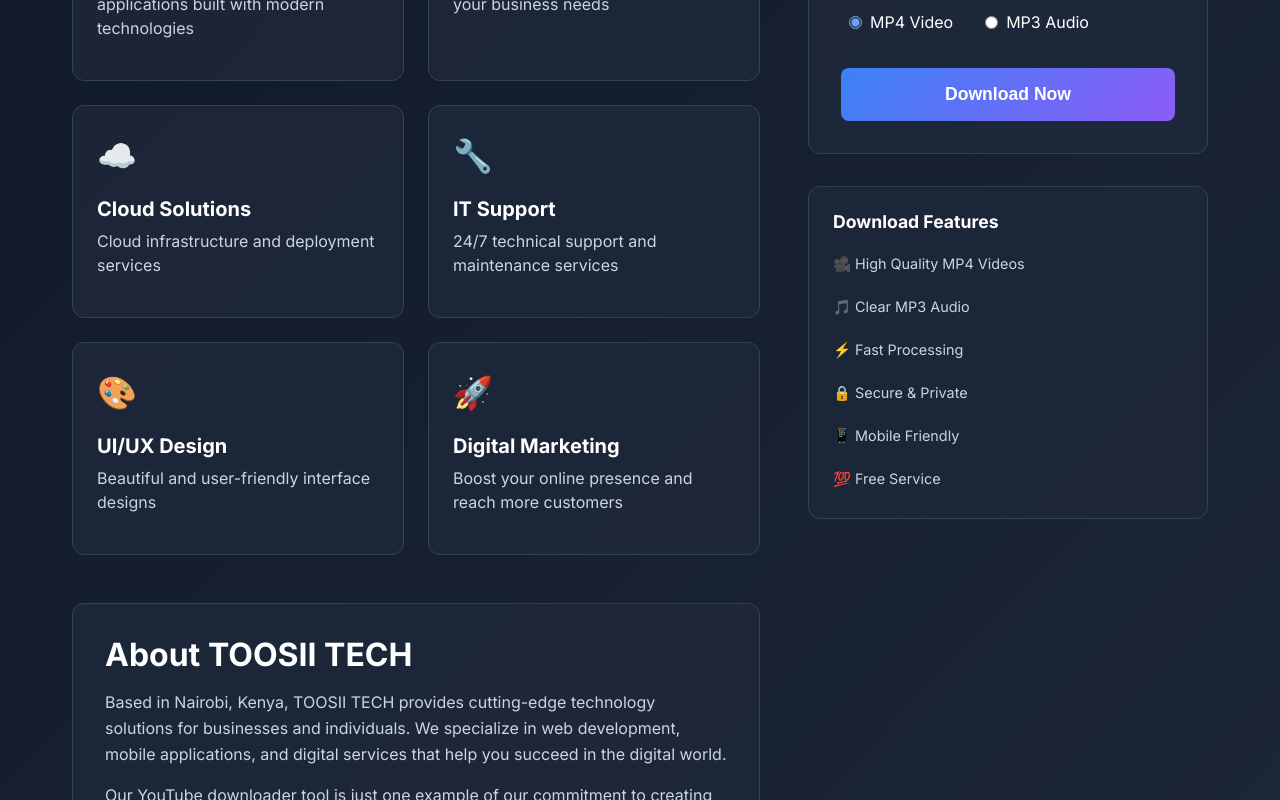
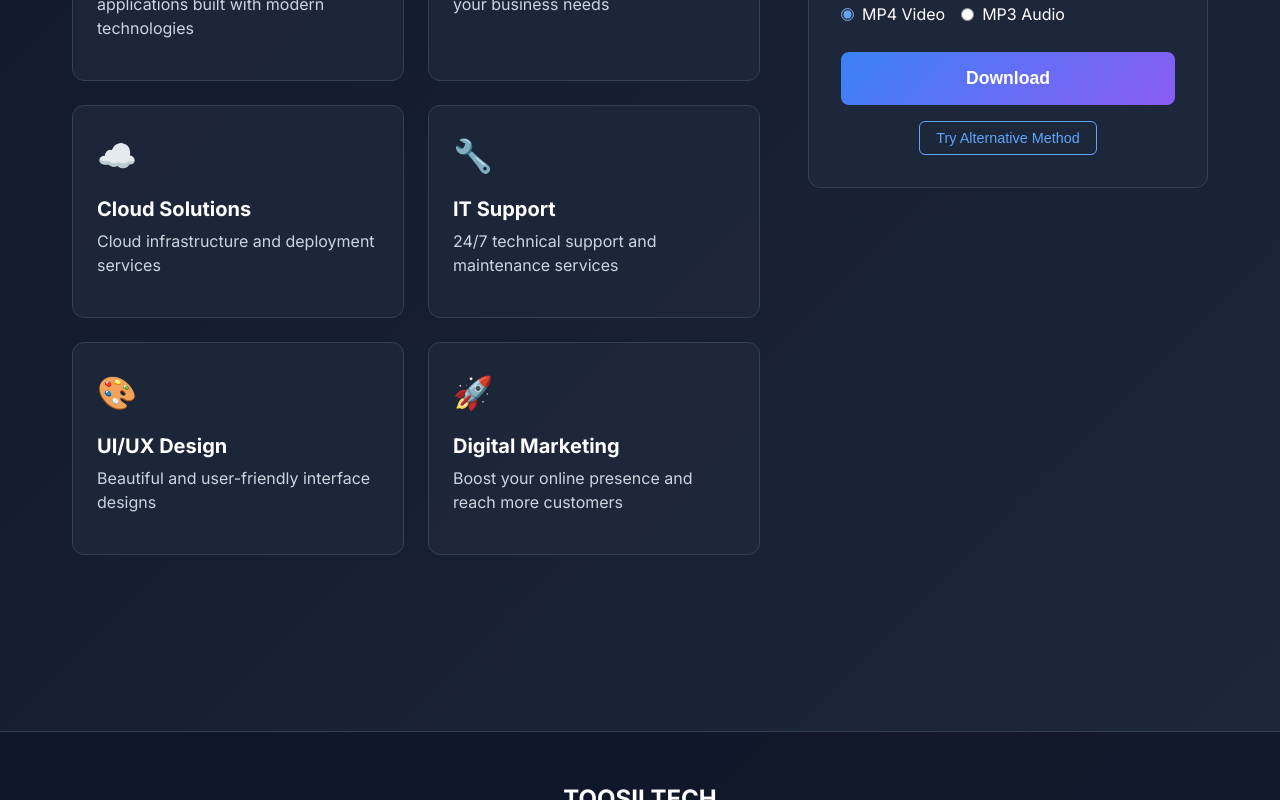
Before and after one commit to TOOSII102/BASE-WEB-APP2, a Next.js app: page / in a window 1280 px wide. Shown: the part 540-1340 px from the top of the page. Built offline with nearby package versions, Linux system fonts and the light colour scheme.

Commit message:
Update page.js

```diff
--- a/app/page.js
+++ b/app/page.js
@@ -34,33 +34,107 @@ export default function Home() {
     setResult(null)
 
     try {
-      // Construct the API URL with parameters
+      // Option 1: Direct API call (might have CORS issues)
       const apiUrl = `https://casper-tech-apis.vercel.app/api/yt-dl?url=${encodeURIComponent(url.trim())}&type=${downloadType}`
+
+      console.log('Making request to:', apiUrl)
 
       const response = await fetch(apiUrl, {
         method: 'GET',
         headers: {
+          'Accept': 'application/json',
           'Content-Type': 'application/json',
         },
+        mode: 'cors', // Try with cors mode
+      })
+
+      // Check if response is ok
+      if (!response.ok) {
+        const errorText = await response.text()
+        console.error('API response not OK:', response.status, errorText)
+        throw new Error(`Server error: ${response.status}`)
+      }
+
+      const data = await response.json()
+      console.log('API response:', data)
+
+      if (data.error) {
+        throw new Error(data.error)
+      }
+
+      if (!data.downloadUrl && !data.url) {
+        throw new Error('No download URL received from server')
+      }
+
+      // Format the response
+      setResult({
+        downloadUrl: data.downloadUrl || data.url,
+        title: data.title || 'YouTube Video',
+        duration: data.duration || 'N/A',
+        quality: data.quality || 'High',
+        size: data.size || 'N/A',
+        type: downloadType
+      })
+
+    } catch (err) {
+      console.error('Download error:', err)
+
+      // More specific error messages
+      if (err.name === 'TypeError' && err.message.includes('Failed to fetch')) {
+        setError('Network error: Cannot connect to download service. Please check your internet connection or try again later.')
+      } else if (err.message.includes('CORS')) {
+        setError('Cross-origin request blocked. Please try using our alternative download method.')
+      } else {
+        setError(err.message || 'Failed to process download. Please try again.')
+      }
+    } finally {
+      setLoading(false)
+    }
+  }
+
+  // Alternative download handler using proxy
+  const handleDownloadWithProxy = async (e) => {
+    e.preventDefault()
+
+    if (!url.trim()) {
+      setError('Please enter a YouTube URL')
+      return
+    }
+
+    setLoading(true)
+    setError('')
+    setResult(null)
+
+    try {
+      // Use your own API route as proxy
+      const response = await fetch('/api/download', {
+        method: 'POST',
+        headers: {
+          'Content-Type': 'application/json',
+        },
+        body: JSON.stringify({
+          url: url.trim(),
+          type: downloadType
+        }),
       })
 
       const data = await response.json()
 
       if (!response.ok) {
-        throw new Error(data.error || data.message || 'Failed to download video')
+        throw new Error(data.error || 'Download failed')
       }
 
-      // Format the response based on the API structure
       setResult({
-        downloadUrl: data.downloadUrl || data.url,
+        downloadUrl: data.downloadUrl,
         title: data.title || 'YouTube Video',
         duration: data.duration,
         quality: data.quality,
         size: data.size,
         type: downloadType
       })
+
     } catch (err) {
-      setError(err.message || 'An error occurred while processing your request')
+      setError(err.message || 'Download failed. Please try again.')
     } finally {
       setLoading(false)
     }
@@ -72,6 +146,33 @@ export default function Home() {
     setResult(null)
     setError('')
   }
+
+  // Create a proxy API route in your Next.js app
+  // Create this file: pages/api/download.js
+  /*
+  export default async function handler(req, res) {
+    if (req.method !== 'POST') {
+      return res.status(405).json({ error: 'Method not allowed' });
+    }
+
+    const { url, type } = req.body;
+
+    try {
+      const apiUrl = `https://casper-tech-apis.vercel.app/api/yt-dl?url=${encodeURIComponent(url)}&type=${type}`;
+
+      const response = await fetch(apiUrl);
+      const data = await response.json();
+
+      if (!response.ok) {
+        throw new Error(data.error || 'Download failed');
+      }
+
+      res.status(200).json(data);
+    } catch (error) {
+      res.status(500).json({ error: error.message });
+    }
+  }
+  */
 
   return (
     <>
@@ -207,18 +308,8 @@ export default function Home() {
                     padding: '1.5rem',
                     borderRadius: '12px',
                     border: '1px solid #334155',
-                    transition: 'transform 0.2s',
-                    cursor: 'pointer'
-                  }}
-                  onMouseEnter={(e) => {
-                    e.currentTarget.style.transform = 'translateY(-5px)'
-                    e.currentTarget.style.borderColor = '#60a5fa'
-                  }}
-                  onMouseLeave={(e) => {
-                    e.currentTarget.style.transform = 'translateY(0)'
-                    e.currentTarget.style.borderColor = '#334155'
-                  }}
-                  >
+                    transition: 'transform 0.2s'
+                  }}>
                     <div style={{ fontSize: '2rem', marginBottom: '1rem' }}>{service.icon}</div>
                     <h3 style={{ color: 'white', marginBottom: '0.5rem', fontSize: '1.25rem' }}>
                       {service.title}
@@ -229,27 +320,6 @@ export default function Home() {
                   </div>
                 ))}
               </div>
-            </div>
-
-            {/* About Section */}
-            <div style={{
-              background: 'rgba(30, 41, 59, 0.8)',
-              border: '1px solid #334155',
-              borderRadius: '12px',
-              padding: '2rem'
-            }}>
-              <h2 style={{ fontSize: '2rem', marginBottom: '1rem', color: 'white' }}>
-                About TOOSII TECH
-              </h2>
-              <p style={{ color: '#cbd5e0', lineHeight: '1.6', marginBottom: '1rem' }}>
-                Based in Nairobi, Kenya, TOOSII TECH provides cutting-edge technology solutions
-                for businesses and individuals. We specialize in web development, mobile applications,
-                and digital services that help you succeed in the digital world.
-              </p>
-              <p style={{ color: '#cbd5e0', lineHeight: '1.6' }}>
-                Our YouTube downloader tool is just one example of our commitment to creating
-                useful, free tools for the community.
-              </p>
             </div>
           </div>
 
@@ -293,12 +363,8 @@ export default function Home() {
                       border: '1px solid #475569',
                       background: '#1e293b',
                       color: 'white',
-                      fontSize: '1rem',
-                      outline: 'none',
-                      transition: 'border-color 0.2s'
+                      fontSize: '1rem'
                     }}
-                    onFocus={(e) => e.target.style.borderColor = '#60a5fa'}
-                    onBlur={(e) => e.target.style.borderColor = '#475569'}
                     required
                   />
                 </div>
@@ -313,18 +379,7 @@ export default function Home() {
                     Download Format
                   </label>
                   <div style={{ display: 'flex', gap: '1rem' }}>
-                    <label style={{
-                      display: 'flex',
-                      alignItems: 'center',
-                      gap: '0.5rem',
-                      cursor: 'pointer',
-                      padding: '0.5rem',
-                      borderRadius: '6px',
-                      transition: 'background 0.2s'
-                    }}
-                    onMouseEnter={(e) => e.currentTarget.style.background = 'rgba(96, 165, 250, 0.1)'}
-                    onMouseLeave={(e) => e.currentTarget.style.background = 'transparent'}
-                    >
+                    <label style={{ display: 'flex', alignItems: 'center', gap: '0.5rem', cursor: 'pointer' }}>
                       <input
                         type="radio"
                         value="mp4"
@@ -334,18 +389,7 @@ export default function Home() {
                       />
                       <span>MP4 Video</span>
                     </label>
-                    <label style={{
-                      display: 'flex',
-                      alignItems: 'center',
-                      gap: '0.5rem',
-                      cursor: 'pointer',
-                      padding: '0.5rem',
-                      borderRadius: '6px',
-                      transition: 'background 0.2s'
-                    }}
-                    onMouseEnter={(e) => e.currentTarget.style.background = 'rgba(96, 165, 250, 0.1)'}
-                    onMouseLeave={(e) => e.currentTarget.style.background = 'transparent'}
-                    >
+                    <label style={{ display: 'flex', alignItems: 'center', gap: '0.5rem', cursor: 'pointer' }}>
                       <input
                         type="radio"
                         value="mp3"
@@ -371,35 +415,31 @@ export default function Home() {
                     fontWeight: '600',
                     fontSize: '1.1rem',
                     cursor: loading ? 'not-allowed' : 'pointer',
-                    opacity: loading ? 0.7 : 1,
-                    transition: 'all 0.2s',
-                    position: 'relative',
-                    overflow: 'hidden'
-                  }}
-                  onMouseEnter={(e) => {
-                    if (!loading) {
-                      e.target.style.transform = 'translateY(-2px)'
-                      e.target.style.boxShadow = '0 8px 25px rgba(59, 130, 246, 0.4)'
-                    }
-                  }}
-                  onMouseLeave={(e) => {
-                    if (!loading) {
-                      e.target.style.transform = 'translateY(0)'
-                      e.target.style.boxShadow = 'none'
-                    }
+                    opacity: loading ? 0.7 : 1
                   }}
                 >
-                  {loading ? (
-                    <>
-                      <span style={{ display: 'inline-block', animation: 'spin 1s linear infinite' }}>
-                        ⏳
-                      </span>
-                      Processing...
-                    </>
-                  ) : (
-                    'Download Now'
-                  )}
+                  {loading ? 'Processing...' : 'Download'}
                 </button>
+
+                {/* Alternative download button */}
+                <div style={{ marginTop: '1rem', textAlign: 'center' }}>
+                  <button
+                    type="button"
+                    onClick={handleDownloadWithProxy}
+                    disabled={loading}
+                    style={{
+                      background: 'transparent',
+                      color: '#60a5fa',
+                      border: '1px solid #60a5fa',
+                      padding: '0.5rem 1rem',
+                      borderRadius: '6px',
+                      cursor: loading ? 'not-allowed' : 'pointer',
+                      fontSize: '0.9rem'
+                    }}
+                  >
+                    Try Alternative Method
+                  </button>
+                </div>
               </form>
 
               {error && (
@@ -412,7 +452,28 @@ export default function Home() {
                   marginTop: '1rem',
                   fontSize: '0.9rem'
                 }}>
-                  ⚠️ {error}
+                  {error}
+                </div>
+              )}
+
+              {/* Troubleshooting tips */}
+              {error && error.includes('Failed to fetch') && (
+                <div style={{
+                  background: 'rgba(59, 130, 246, 0.1)',
+                  border: '1px solid rgba(59, 130, 246, 0.3)',
+                  color: '#93c5fd',
+                  padding: '1rem',
+                  borderRadius: '8px',
+                  marginTop: '1rem',
+                  fontSize: '0.8rem'
+                }}>
+                  <strong>Troubleshooting tips:</strong>
+                  <ul style={{ margin: '0.5rem 0 0 1rem', padding: 0 }}>
+                    <li>Check your internet connection</li>
+                    <li>Try the alternative download method</li>
+                    <li>Make sure the YouTube URL is valid</li>
+                    <li>Try again in a few minutes</li>
+                  </ul>
                 </div>
               )}
             </div>
@@ -423,8 +484,7 @@ export default function Home() {
                 background: 'rgba(30, 41, 59, 0.9)',
                 border: '1px solid #334155',
                 borderRadius: '12px',
-                padding: '2rem',
-                animation: 'fadeIn 0.5s ease-in'
+                padding: '2rem'
               }}>
                 <div style={{
                   display: 'flex',
@@ -433,7 +493,7 @@ export default function Home() {
                   marginBottom: '1.5rem'
                 }}>
                   <h4 style={{ fontSize: '1.25rem', color: 'white', margin: 0 }}>
-                    ✅ Download Ready!
+                    Download Ready!
                   </h4>
                   <button
                     onClick={resetForm}
@@ -444,16 +504,7 @@ export default function Home() {
                       padding: '0.5rem 1rem',
                       borderRadius: '6px',
                       cursor: 'pointer',
-                      fontSize: '0.875rem',
-                      transition: 'all 0.2s'
-                    }}
-                    onMouseEnter={(e) => {
-                      e.target.style.background = 'rgba(255, 255, 255, 0.2)'
-                      e.target.style.borderColor = '#60a5fa'
-                    }}
-                    onMouseLeave={(e) => {
-                      e.target.style.background = 'rgba(255, 255, 255, 0.1)'
-                      e.target.style.borderColor = '#334155'
+                      fontSize: '0.875rem'
                     }}
                   >
                     New Download
@@ -466,12 +517,7 @@ export default function Home() {
                   borderRadius: '8px',
                   marginBottom: '1.5rem'
                 }}>
-                  <h5 style={{
-                    color: 'white',
-                    marginBottom: '1rem',
-                    fontSize: '1rem',
-                    lineHeight: '1.4'
-                  }}>
+                  <h5 style={{ color: 'white', marginBottom: '1rem', fontSize: '1rem' }}>
                     {result.title}
                   </h5>
 
@@ -495,27 +541,11 @@ export default function Home() {
                         {result.type.toUpperCase()}
                       </div>
                     </div>
-                    {result.quality && (
-                      <div>
-                        <div style={{ color: '#94a3b8', fontSize: '0.75rem' }}>Quality</div>
-                        <div style={{ color: 'white', fontWeight: '500', fontSize: '0.875rem' }}>
-                          {result.quality}
-                        </div>
-                      </div>
-                    )}
-                    {result.size && (
-                      <div>
-                        <div style={{ color: '#94a3b8', fontSize: '0.75rem' }}>Size</div>
-                        <div style={{ color: 'white', fontWeight: '500', fontSize: '0.875rem' }}>
-                          {result.size}
-                        </div>
-                      </div>
-                    )}
                   </div>
 
                   <a
                     href={result.downloadUrl}
-                    download={`${result.title}.${result.type}`}
+                    download
                     style={{
                       display: 'block',
                       textAlign: 'center',
@@ -525,67 +555,18 @@ export default function Home() {
                       borderRadius: '8px',
                       textDecoration: 'none',
                       fontWeight: '600',
-                      fontSize: '0.9rem',
-                      transition: 'all 0.2s'
-                    }}
-                    onMouseEnter={(e) => {
-                      e.target.style.transform = 'translateY(-2px)'
-                      e.target.style.boxShadow = '0 8px 25px rgba(16, 185, 129, 0.4)'
-                    }}
-                    onMouseLeave={(e) => {
-                      e.target.style.transform = 'translateY(0)'
-                      e.target.style.boxShadow = 'none'
+                      fontSize: '0.9rem'
                     }}
                   >
-                    ⬇️ Download {result.type.toUpperCase()}
+                    Download {result.type.toUpperCase()}
                   </a>
                 </div>
 
-                <div style={{
-                  color: '#94a3b8',
-                  fontSize: '0.75rem',
-                  textAlign: 'center',
-                  padding: '0.5rem',
-                  background: 'rgba(255, 255, 255, 0.05)',
-                  borderRadius: '6px'
-                }}>
-                  💡 Right-click the download button and select "Save link as..." to download
+                <div style={{ color: '#94a3b8', fontSize: '0.75rem' }}>
+                  💡 Right-click and "Save link as..." to download
                 </div>
               </div>
             )}
-
-            {/* Quick Features */}
-            <div style={{
-              background: 'rgba(30, 41, 59, 0.8)',
-              border: '1px solid #334155',
-              borderRadius: '12px',
-              padding: '1.5rem'
-            }}>
-              <h4 style={{ color: 'white', marginBottom: '1rem', fontSize: '1.1rem' }}>
-                Download Features
-              </h4>
-              <div style={{ display: 'flex', flexDirection: 'column', gap: '0.75rem' }}>
-                {[
-                  '🎥 High Quality MP4 Videos',
-                  '🎵 Clear MP3 Audio',
-                  '⚡ Fast Processing',
-                  '🔒 Secure & Private',
-                  '📱 Mobile Friendly',
-                  '💯 Free Service'
-                ].map((feature, index) => (
-                  <div key={index} style={{
-                    display: 'flex',
-                    alignItems: 'center',
-                    gap: '0.5rem',
-                    color: '#cbd5e0',
-                    fontSize: '0.9rem',
-                    padding: '0.25rem 0'
-                  }}>
-                    {feature}
-                  </div>
-                ))}
-              </div>
-            </div>
           </div>
         </div>
 
@@ -620,18 +601,6 @@ export default function Home() {
             </p>
           </div>
         </footer>
-
-        {/* Add some basic animations */}
-        <style jsx>{`
-          @keyframes spin {
-            0% { transform: rotate(0deg); }
-            100% { transform: rotate(360deg); }
-          }
-          @keyframes fadeIn {
-            from { opacity: 0; transform: translateY(10px); }
-            to { opacity: 1; transform: translateY(0); }
-          }
-        `}</style>
       </div>
     </>
   )
```
